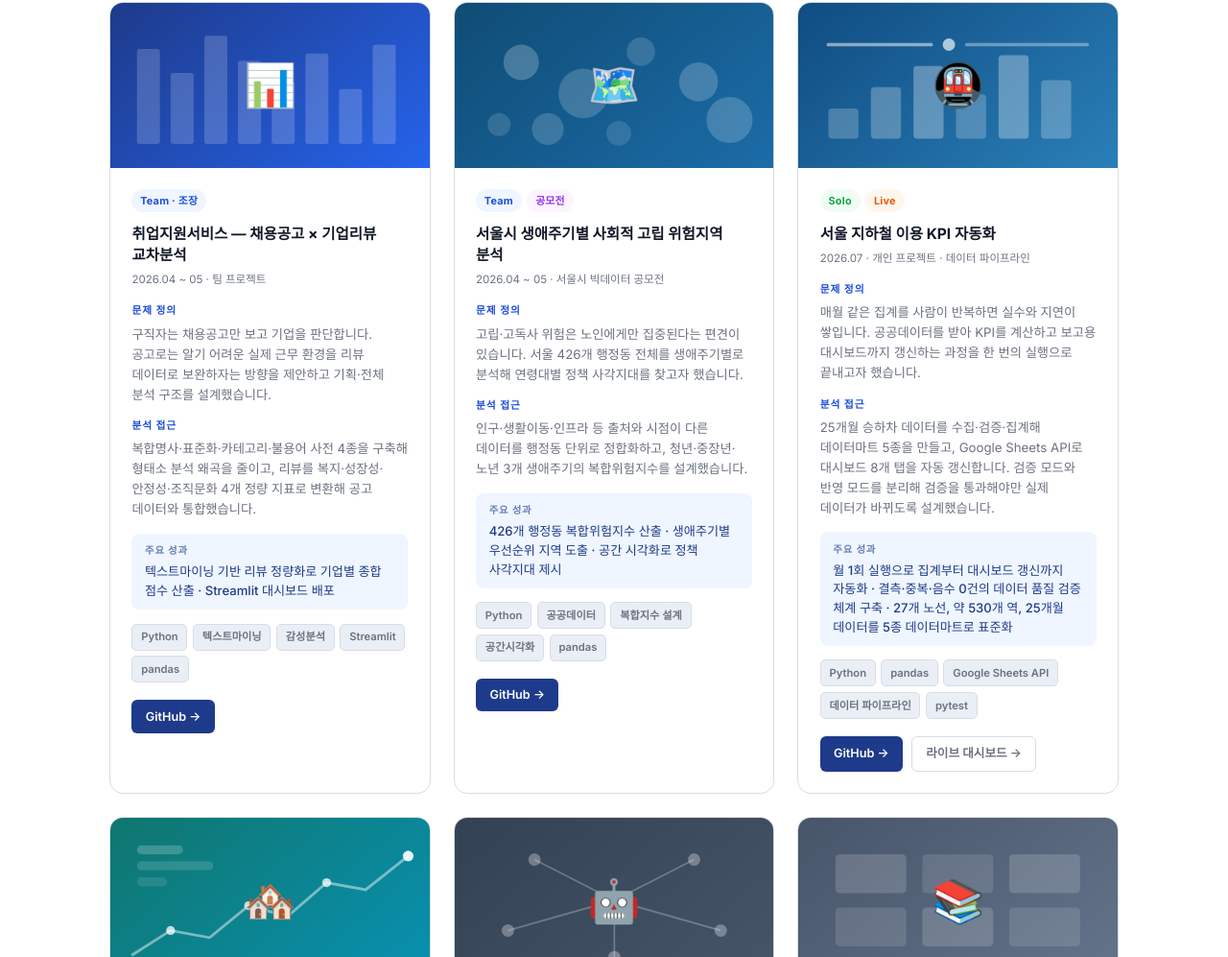
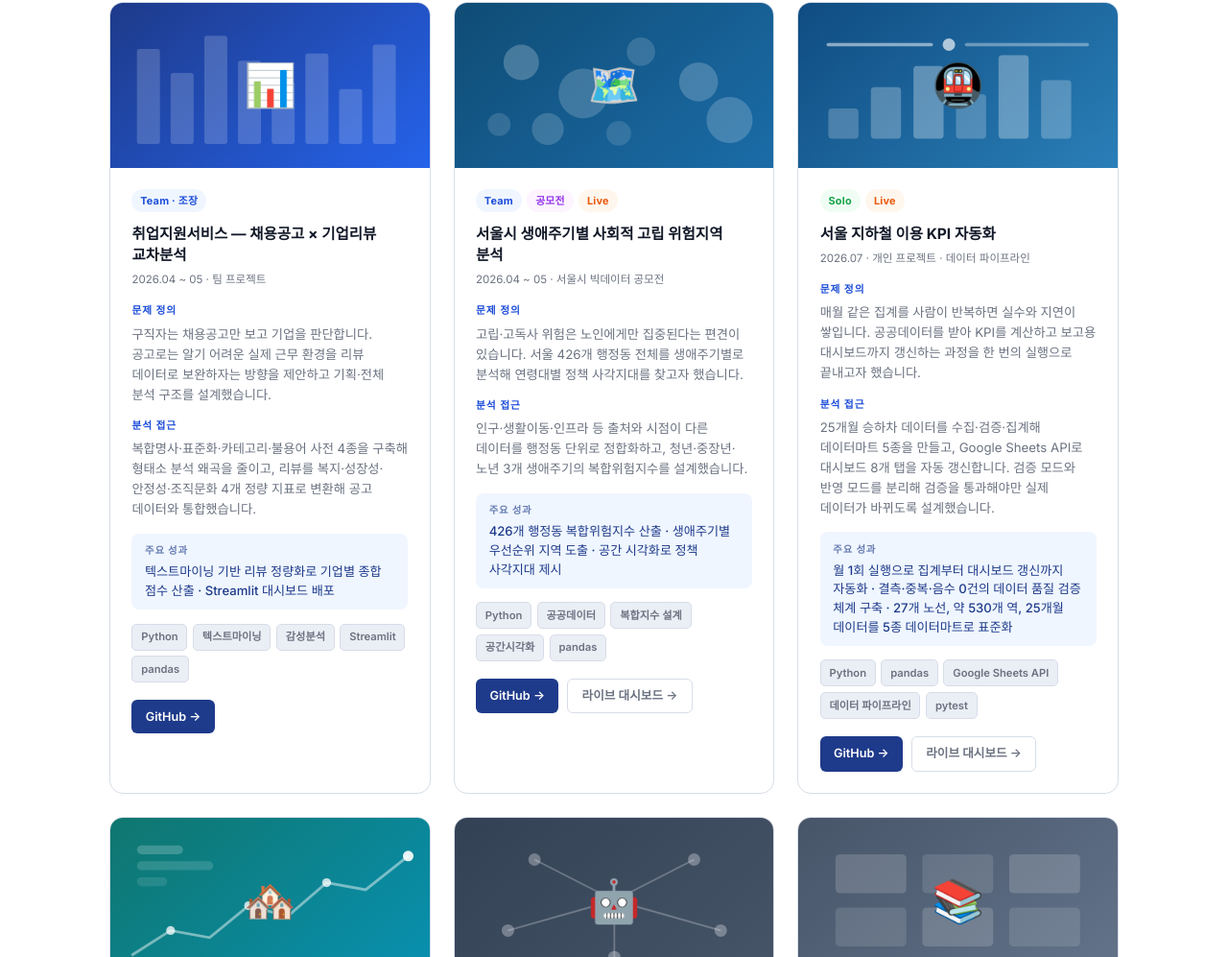
Before and after one commit to seulgi525/seulgi525.github.io, a plain HTML site: page index.html in a window 1280 px wide. Shown: the part 3198-4195 px from the top of the page at 96% size. Drawn offline with Linux system fonts and the light colour scheme.

Commit message:
Add live dashboard link and Live badge to Seoul isolation project card

```diff
--- a/index.html
+++ b/index.html
@@ -736,6 +736,7 @@
           <div class="project-badges">
             <span class="badge badge-team">Team</span>
             <span class="badge badge-contest">공모전</span>
+            <span class="badge badge-live">Live</span>
           </div>
           <div class="project-title">서울시 생애주기별 사회적 고립 위험지역 분석</div>
           <div class="project-period">2026.04 ~ 05 · 서울시 빅데이터 공모전</div>
@@ -760,6 +761,7 @@
           </div>
           <div class="project-links">
             <a href="https://github.com/seulgi525/seoul-social-isolation" target="_blank" class="btn-sm btn-sm-primary">GitHub →</a>
+            <a href="https://seulgi525.github.io/seoul-social-isolation/" target="_blank" class="btn-sm btn-sm-outline">라이브 대시보드 →</a>
           </div>
         </div>
       </div>
```
